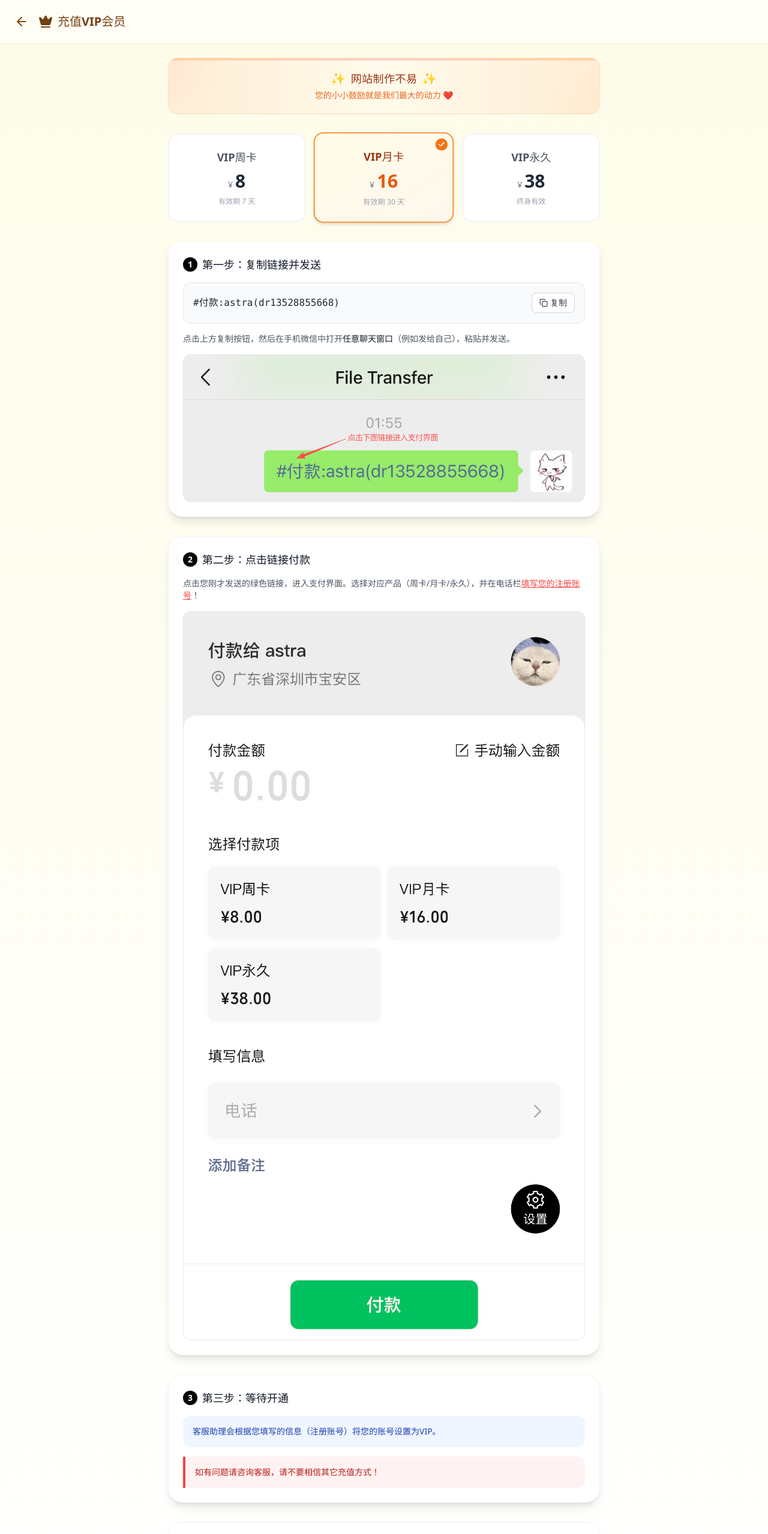
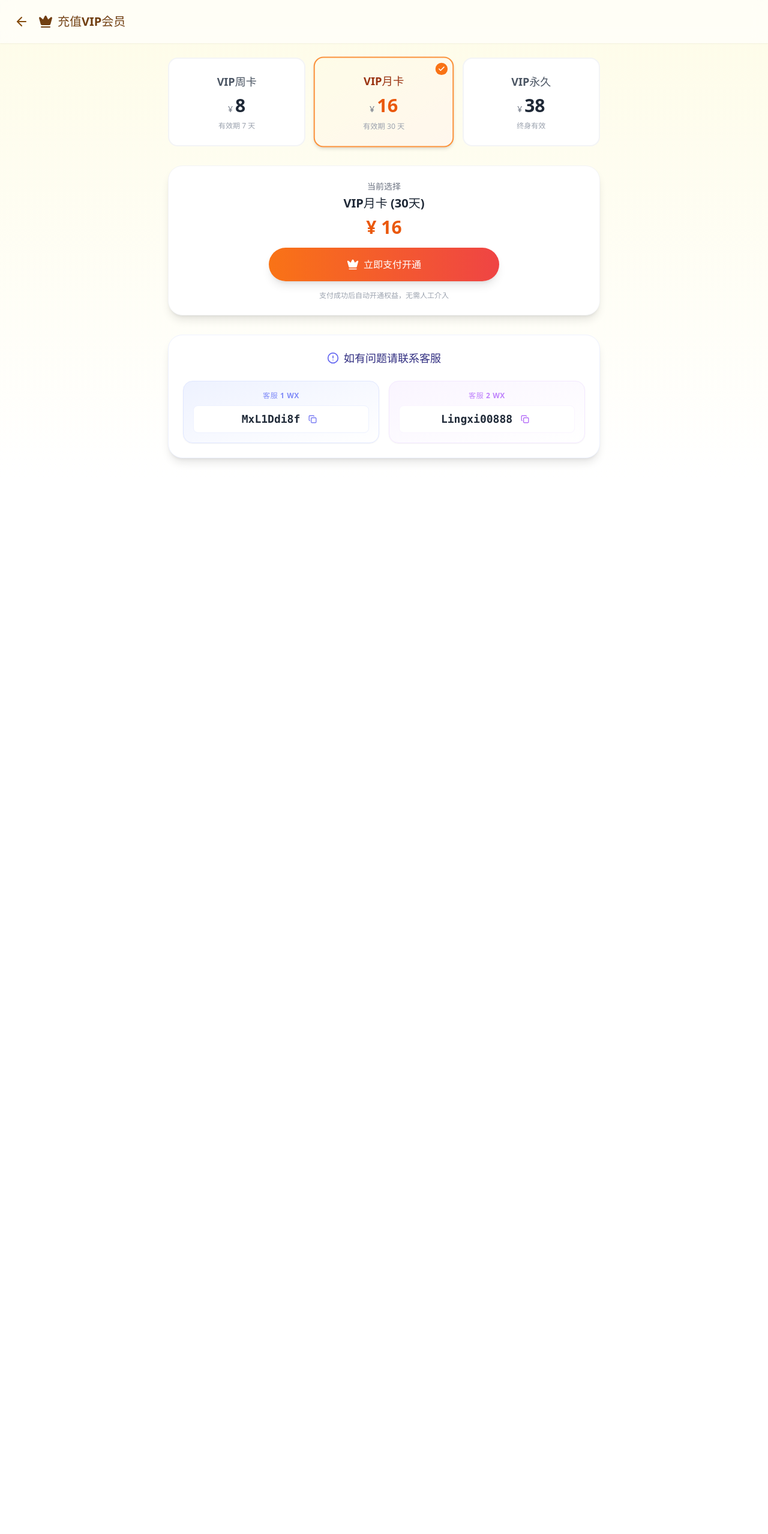
Before and after one commit to ldr0528/love-insight-app, a React (Vite) app: page /recharge in a window 1280 px wide. Shown: the top 2558 px of the page at 60% size. After the commit the page ends 800 px from the top, so only its background shows below. Built offline with nearby package versions, Linux system fonts and the light colour scheme.

Commit message:
feat: upgrade payment system to support RSA signing and auto VIP activation

```diff
--- a/src/pages/RechargePage.tsx
+++ b/src/pages/RechargePage.tsx
@@ -6,13 +6,33 @@ import toast from 'react-hot-toast';
 export default function RechargePage() {
   const [selectedPlan, setSelectedPlan] = useState<'weekly' | 'monthly' | 'permanent'>('monthly');
 
-  const copyLink = () => {
-    const link = '#付款:astra(dr13528855668)';
-    navigator.clipboard.writeText(link).then(() => {
-      toast.success('复制成功！请前往微信发送给任意好友');
-    }).catch(() => {
-      toast.error('复制失败，请手动复制');
-    });
+  const handlePayment = async () => {
+    try {
+      const response = await fetch('/api/payment/create', {
+        method: 'POST',
+        headers: {
+          'Content-Type': 'application/json',
+        },
+        body: JSON.stringify({
+          method: 'epay',
+          type: 'vip',
+          plan: selectedPlan,
+          // In a real app, you might want to pass the user ID here if not handled by session/cookie
+        }),
+      });
+
+      const data = await response.json();
+
+      if (data.success && data.payUrl) {
+        // Redirect to payment page
+        window.location.href = data.payUrl;
+      } else {
+        toast.error('创建订单失败: ' + (data.error || '未知错误'));
+      }
+    } catch (error) {
+      console.error('Payment Error:', error);
+      toast.error('支付请求失败，请稍后重试');
+    }
   };
 
   return (
@@ -28,21 +48,6 @@ export default function RechargePage() {
       </header>
 
       <main className="flex-1 max-w-3xl w-full mx-auto p-4 md:p-6 space-y-8 animate-in fade-in slide-in-from-bottom-4 duration-700">
-
-        {/* Encouragement Message */}
-        <div className="relative overflow-hidden bg-gradient-to-r from-orange-100 via-amber-50 to-orange-100 p-5 rounded-2xl text-center shadow-sm border border-orange-200/50">
-          <div className="absolute top-0 left-0 w-full h-1 bg-gradient-to-r from-orange-300 via-red-300 to-orange-300 opacity-50"></div>
-          <div className="relative z-10 flex flex-col items-center gap-1">
-            <span className="text-orange-800 font-bold text-base md:text-lg tracking-wide flex items-center gap-2">
-              <span className="text-xl">✨</span> 网站制作不易 <span className="text-xl">✨</span>
-            </span>
-            <span className="text-orange-600/90 text-sm font-medium">
-              您的小小鼓励就是我们最大的动力 <span className="text-red-500 animate-pulse inline-block transform hover:scale-125 transition-transform">❤️</span>
-            </span>
-          </div>
-          <div className="absolute -bottom-4 -right-4 w-16 h-16 bg-orange-200 rounded-full opacity-20 blur-xl"></div>
-          <div className="absolute -top-4 -left-4 w-16 h-16 bg-red-200 rounded-full opacity-20 blur-xl"></div>
-        </div>
 
         {/* VIP Plan Selection */}
         <div className="grid grid-cols-3 gap-3 md:gap-4">
@@ -124,77 +129,37 @@ export default function RechargePage() {
           </button>
         </div>
 
-        {/* Steps */}
-        <div className="space-y-8">
-          {/* Step 1 */}
-          <div className="bg-white rounded-3xl p-6 shadow-lg border border-gray-100">
-            <h3 className="text-lg font-bold text-gray-900 mb-4 flex items-center gap-2">
-              <span className="bg-black text-white w-6 h-6 rounded-full flex items-center justify-center text-sm">1</span>
-              第一步：复制链接并发送
-            </h3>
-            <div className="bg-gray-50 p-4 rounded-xl mb-4 border border-gray-200 flex items-center justify-between gap-2">
-              <code className="text-sm md:text-base font-mono text-gray-800 break-all">
-                #付款:astra(dr13528855668)
-              </code>
-              <button
-                onClick={copyLink}
-                className="flex-shrink-0 flex items-center gap-1 bg-white border border-gray-300 px-3 py-1.5 rounded-lg text-sm font-medium hover:bg-gray-50 active:scale-95 transition-all text-gray-700"
-              >
-                <Copy size={14} />
-                复制
-              </button>
-            </div>
-            <p className="text-sm text-gray-600 mb-4">
-              点击上方复制按钮，然后在手机微信中打开<span className="font-bold text-gray-900">任意聊天窗口</span>（例如发给自己），粘贴并发送。
-            </p>
-            <div className="rounded-xl overflow-hidden border border-gray-200">
-              <img
-                src="/images/VIP-step1.png"
-                alt="Step 1 Example"
-                className="w-full h-auto"
-              />
-            </div>
+        {/* Payment Button */}
+        <div className="bg-white rounded-3xl p-6 shadow-lg border border-gray-100 flex flex-col items-center gap-4">
+          <div className="text-center">
+             <p className="text-gray-500 text-sm mb-1">当前选择</p>
+             <p className="text-xl font-bold text-gray-800">
+               {selectedPlan === 'weekly' && 'VIP周卡 (7天)'}
+               {selectedPlan === 'monthly' && 'VIP月卡 (30天)'}
+               {selectedPlan === 'permanent' && 'VIP永久会员'}
+             </p>
+             <p className="text-3xl font-extrabold text-orange-600 mt-2">
+               ¥ {selectedPlan === 'weekly' ? '8' : selectedPlan === 'monthly' ? '16' : '38'}
+             </p>
           </div>
 
-          {/* Step 2 */}
-          <div className="bg-white rounded-3xl p-6 shadow-lg border border-gray-100">
-            <h3 className="text-lg font-bold text-gray-900 mb-4 flex items-center gap-2">
-              <span className="bg-black text-white w-6 h-6 rounded-full flex items-center justify-center text-sm">2</span>
-              第二步：点击链接付款
-            </h3>
-            <p className="text-sm text-gray-600 mb-4">
-              点击您刚才发送的绿色链接，进入支付界面。选择对应产品（周卡/月卡/永久），并在电话栏<span className="font-bold text-red-500 underline">填写您的注册账号</span>！
-            </p>
-            <div className="rounded-xl overflow-hidden border border-gray-200">
-              <img
-                src="/images/VIP-step2.jpg"
-                alt="Step 2 Example"
-                className="w-full h-auto"
-              />
-            </div>
-          </div>
+          <button
+            onClick={handlePayment}
+            className="w-full max-w-sm bg-gradient-to-r from-orange-500 to-red-500 hover:from-orange-600 hover:to-red-600 text-white font-bold py-4 px-8 rounded-full shadow-lg transform transition-all active:scale-95 flex items-center justify-center gap-2"
+          >
+            <Crown className="w-5 h-5 fill-current" />
+            立即支付开通
+          </button>
 
-          {/* Step 3 */}
-          <div className="bg-white rounded-3xl p-6 shadow-lg border border-gray-100">
-            <h3 className="text-lg font-bold text-gray-900 mb-4 flex items-center gap-2">
-              <span className="bg-black text-white w-6 h-6 rounded-full flex items-center justify-center text-sm">3</span>
-              第三步：等待开通
-            </h3>
-            <div className="bg-blue-50 p-4 rounded-xl text-blue-800 text-sm mb-4">
-              客服助理会根据您填写的信息（注册账号）将您的账号设置为VIP。
-            </div>
-            <div className="bg-red-50 border-l-4 border-red-500 p-4 rounded-r-xl">
-              <p className="text-sm text-red-700 font-bold">
-                如有问题请咨询客服，请不要相信其它充值方式！
-              </p>
-            </div>
-          </div>
+          <p className="text-xs text-gray-400">
+            支付成功后自动开通权益，无需人工介入
+          </p>
         </div>
 
         {/* Customer Service */}
         <div className="bg-white rounded-3xl p-6 shadow-lg border border-indigo-50 text-center space-y-6">
           <h3 className="text-lg font-bold flex items-center justify-center gap-2 text-indigo-900">
-            <AlertCircle className="w-5 h-5 text-indigo-500" /> 如有问题请尽快联系客服
+            <AlertCircle className="w-5 h-5 text-indigo-500" /> 如有问题请联系客服
           </h3>
           <div className="grid grid-cols-1 md:grid-cols-2 gap-4">
             <div className="bg-gradient-to-br from-indigo-50 to-white p-4 rounded-2xl border border-indigo-100 shadow-sm hover:shadow-md transition-shadow flex flex-col items-center">
```
Also changed, not shown: 2 other files (tests, documents, lock files or other folders).
